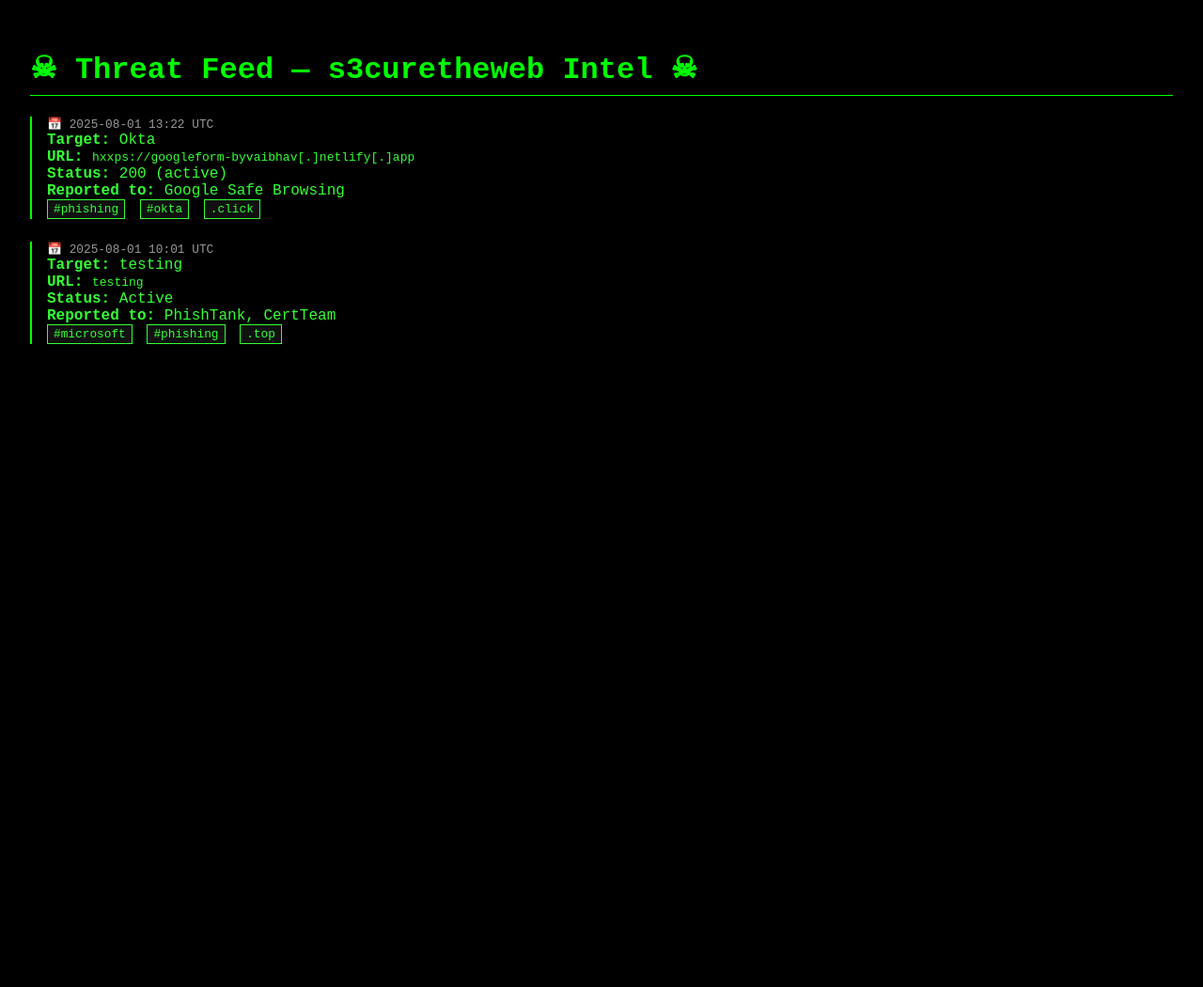
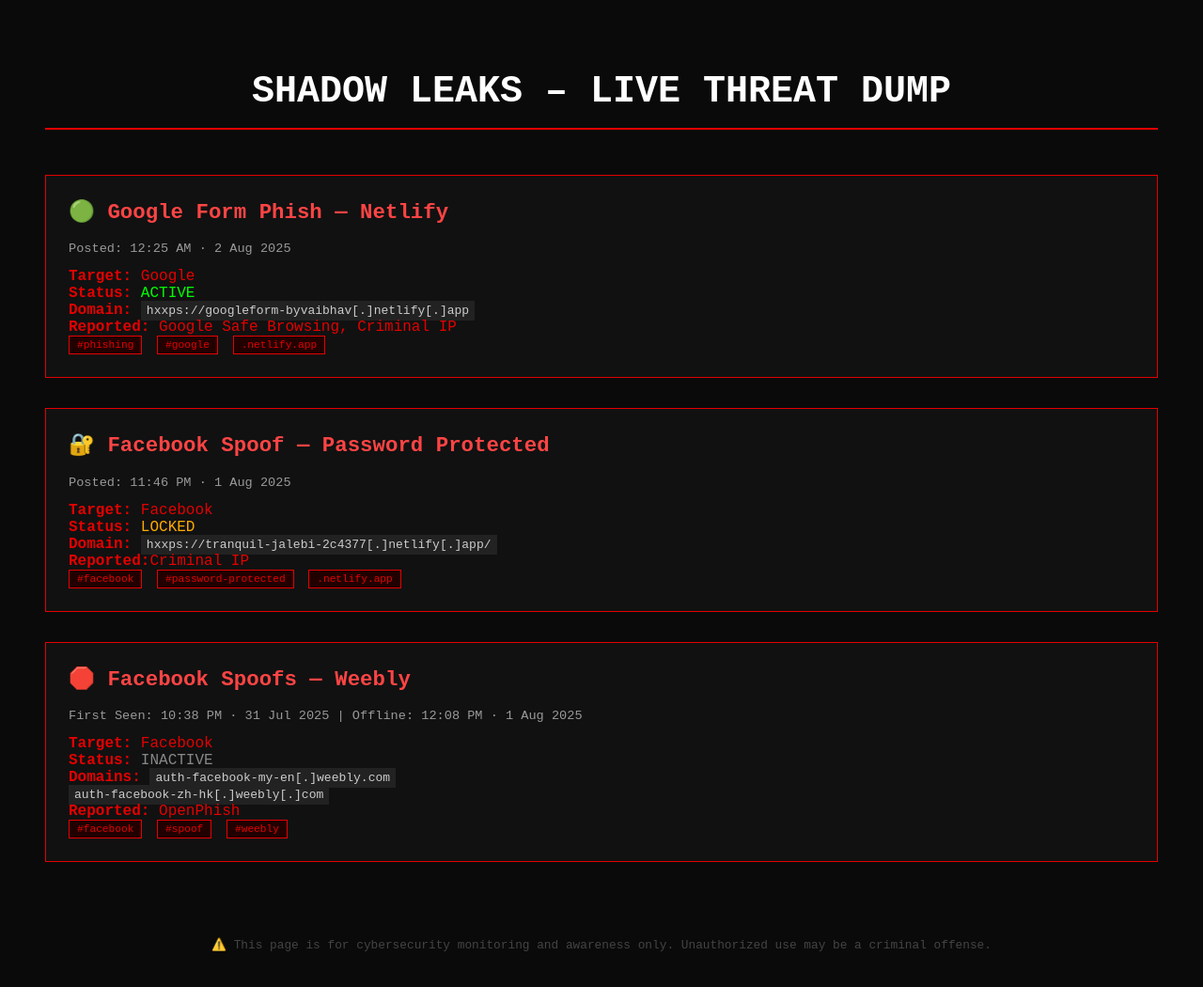
Before and after one commit to ooo889hh/s3curethewebIntelFeed, a plain HTML site: page index.html in a window 1280 px wide. Shown: the whole page at 94% size. Before the commit the page ends 800 px from the top, so only its background shows below. Drawn offline with Linux system fonts and the light colour scheme.

Commit message:
Update index.html

```diff
--- a/index.html
+++ b/index.html
@@ -3,76 +3,113 @@
 <head>
   <meta charset="UTF-8" />
   <meta name="viewport" content="width=device-width, initial-scale=1.0"/>
-  <title>Threat Feed | Darkline</title>
+  <title>Threat Feed | Shadow Leaks</title>
   <style>
     body {
-      background-color: #000;
-      color: #33ff33;
-      font-family: "Courier New", monospace;
+      background-color: #0a0a0a;
+      color: #e40000;
+      font-family: 'Courier New', monospace;
       margin: 0;
-      padding: 2rem;
+      padding: 3rem;
     }
     h1 {
-      color: #0f0;
-      font-size: 2rem;
-      border-bottom: 1px solid #0f0;
-      padding-bottom: 0.5rem;
+      color: #fff;
+      text-align: center;
+      font-size: 2.5rem;
+      text-transform: uppercase;
+      border-bottom: 2px solid #e40000;
+      padding-bottom: 1rem;
+      margin-bottom: 3rem;
     }
     .entry {
-      margin-bottom: 1.5rem;
-      border-left: 2px solid #0f0;
-      padding-left: 1rem;
+      border: 1px solid #e40000;
+      padding: 1.5rem;
+      margin-bottom: 2rem;
+      background-color: #111;
+    }
+    .entry h2 {
+      font-size: 1.4rem;
+      margin-top: 0;
+      color: #ff4444;
+    }
+    .meta {
+      font-size: 0.85rem;
+      color: #999;
+      margin-bottom: 0.8rem;
     }
     .tag {
-      background: #111;
-      padding: 2px 6px;
+      background: #200;
+      padding: 3px 8px;
       margin-right: 6px;
-      border: 1px solid #33ff33;
+      border: 1px solid #e40000;
+      font-size: 0.7rem;
       display: inline-block;
+      color: #e40000;
+    }
+    code {
+      color: #ccc;
+      background-color: #222;
+      padding: 3px 6px;
+    }
+    footer {
+      text-align: center;
+      margin-top: 5rem;
       font-size: 0.8rem;
-    }
-    a {
-      color: #0ff;
-      text-decoration: none;
-    }
-    a:hover {
-      text-decoration: underline;
-    }
-    .timestamp {
-      font-size: 0.8rem;
-      color: #999;
+      color: #444;
     }
   </style>
 </head>
 <body>
-  <h1>☠ Threat Feed — s3curetheweb Intel ☠</h1>
+  <h1>Shadow Leaks – Live Threat Dump</h1>
 
   <div class="entry">
-    <div class="timestamp">📅 2025-08-01 13:22 UTC</div>
-    <div><strong>Target:</strong> Okta</div>
-    <div><strong>URL:</strong> <code>hxxps://googleform-byvaibhav[.]netlify[.]app</code></div>
-    <div><strong>Status:</strong> 200 (active)</div>
-    <div><strong>Reported to:</strong> Google Safe Browsing</div>
+    <h2>🟢 Google Form Phish — Netlify</h2>
+    <div class="meta">Posted: 12:25 AM · 2 Aug 2025</div>
+    <div><strong>Target:</strong> Google</div>
+    <div><strong>Status:</strong> <span style="color: #0f0;">ACTIVE</span></div>
+    <div><strong>Domain:</strong> <code>hxxps://googleform-byvaibhav[.]netlify[.]app</code></div>
+    <div><strong>Reported:</strong> Google Safe Browsing, Criminal IP</div>
     <div>
       <span class="tag">#phishing</span>
-      <span class="tag">#okta</span>
-      <span class="tag">.click</span>
+      <span class="tag">#google</span>
+      <span class="tag">.netlify.app</span>
     </div>
   </div>
 
   <div class="entry">
-    <div class="timestamp">📅 2025-08-01 10:01 UTC</div>
-    <div><strong>Target:</strong> testing</div>
-    <div><strong>URL:</strong> <code>testing</code></div>
-    <div><strong>Status:</strong> Active</div>
-    <div><strong>Reported to:</strong> PhishTank, CertTeam</div>
+    <h2>🔐 Facebook Spoof — Password Protected</h2>
+    <div class="meta">Posted: 11:46 PM · 1 Aug 2025</div>
+    <div><strong>Target:</strong> Facebook</div>
+    <div><strong>Status:</strong> <span style="color: #ffaa00;">LOCKED</span></div>
+    <div><strong>Domain:</strong> <code>hxxps://tranquil-jalebi-2c4377[.]netlify[.]app/</code></div>
+    <div><strong>Reported:</strong>Criminal IP</div>
     <div>
-      <span class="tag">#microsoft</span>
-      <span class="tag">#phishing</span>
-      <span class="tag">.top</span>
+      <span class="tag">#facebook</span>
+      <span class="tag">#password-protected</span>
+      <span class="tag">.netlify.app</span>
     </div>
   </div>
 
-  <!-- Add more entries below as needed -->
+  <div class="entry">
+    <h2>🛑 Facebook Spoofs — Weebly</h2>
+    <div class="meta">First Seen: 10:38 PM · 31 Jul 2025 | Offline: 12:08 PM · 1 Aug 2025</div>
+    <div><strong>Target:</strong> Facebook</div>
+    <div><strong>Status:</strong> <span style="color: #888;">INACTIVE</span></div>
+    <div><strong>Domains:</strong>
+      <code>auth-facebook-my-en[.]weebly.com</code><br />
+      <code>auth-facebook-zh-hk[.]weebly[.]com</code>
+    </div>
+    <div><strong>Reported:</strong> OpenPhish</div>
+    <div>
+      <span class="tag">#facebook</span>
+      <span class="tag">#spoof</span>
+      <span class="tag">#weebly</span>
+    </div>
+  </div>
+
+  <footer>
+    ⚠️ This page is for cybersecurity monitoring and awareness only.
+    Unauthorized use may be a criminal offense.
+  </footer>
 </body>
 </html>
```
